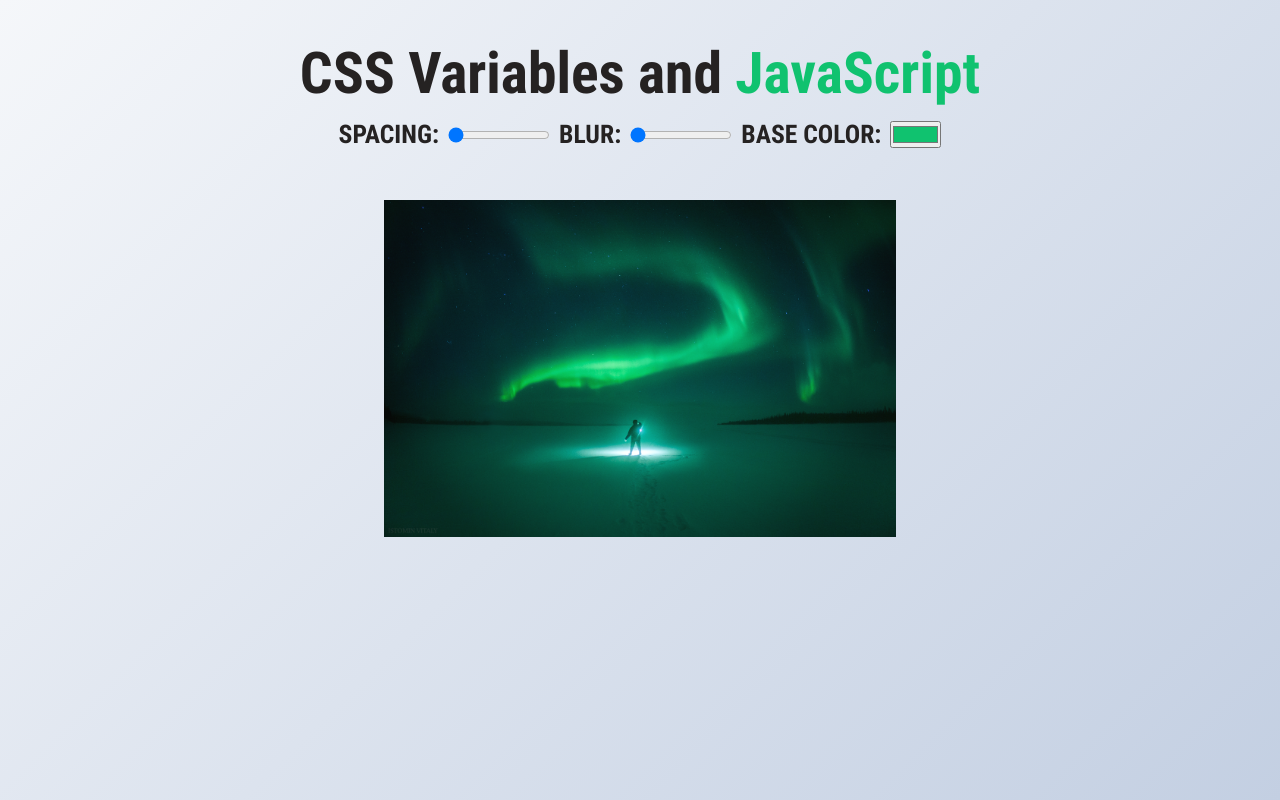
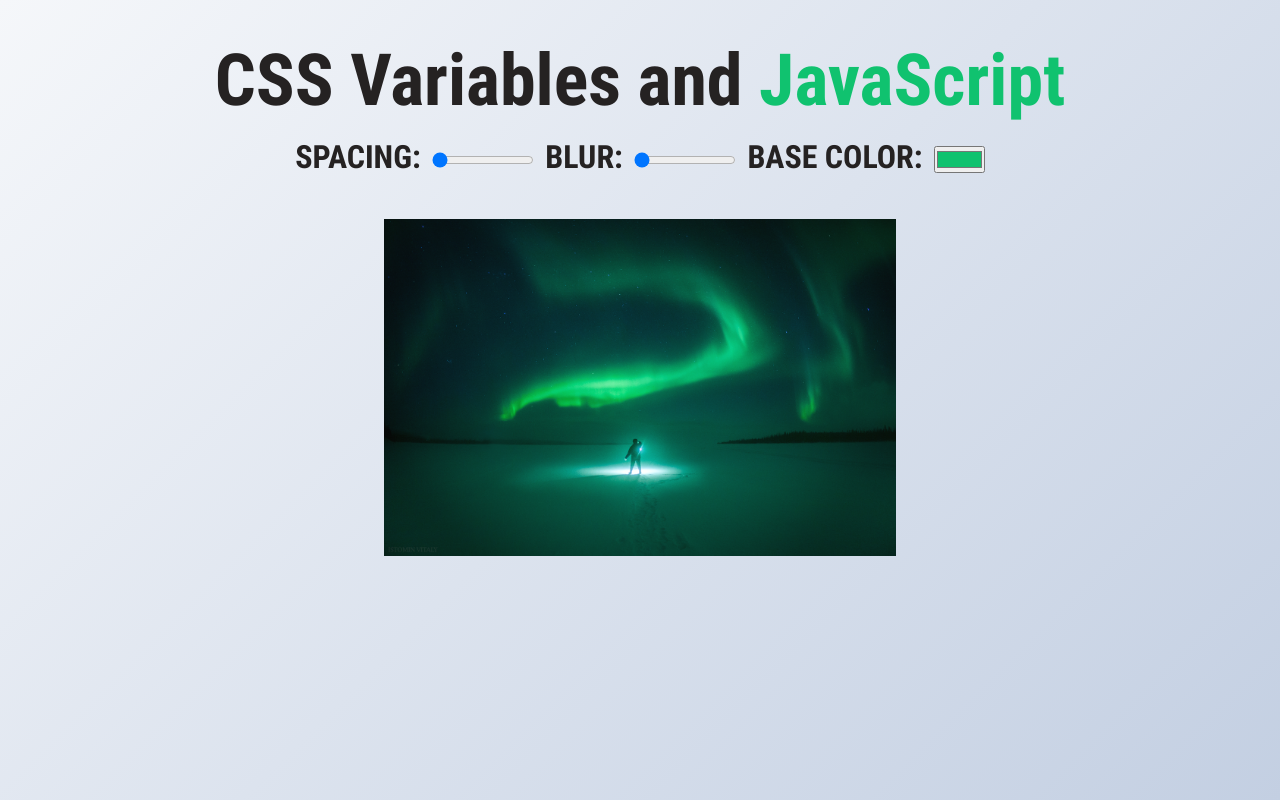
Before and after one commit to LeonidShatilo/css-variables-and-js, a plain HTML site: page index.html in a window 1280 px wide. Drawn offline with Linux system fonts and the light colour scheme.

Commit message:
feat: change font-size to rem

```diff
--- a/src/main.css
+++ b/src/main.css
@@ -24,18 +24,18 @@ body {
   height: 100vh;
   color: #252222;
   font-family: 'RobotoCondensed';
-  font-size: 3vw;
+  font-size: 3rem;
   background-image: linear-gradient(135deg, #f5f7fa 0%, #c3cfe2 100%);
 }
 
 label {
   text-transform: uppercase;
-  font-size: 2vw;
+  font-size: 2rem;
   font-weight: 700;
 }
 
 .wrapper-info {
-  margin: 5vh 0 6vh 0;
+  margin: 3vw 0;
 }
 
 .wrapper-image {
```
